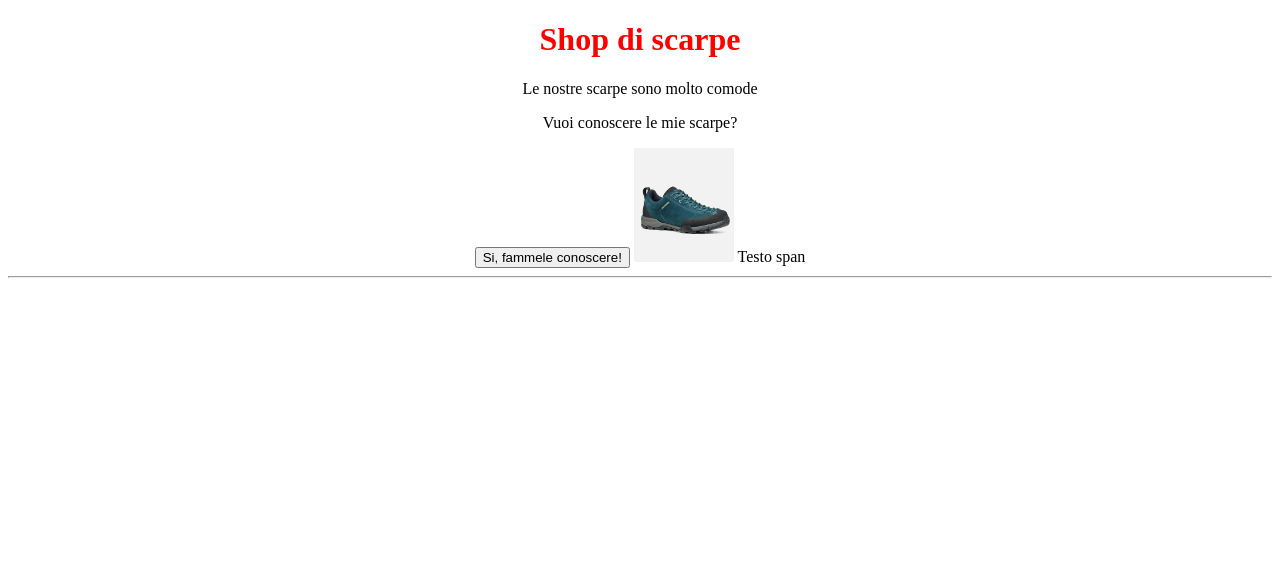
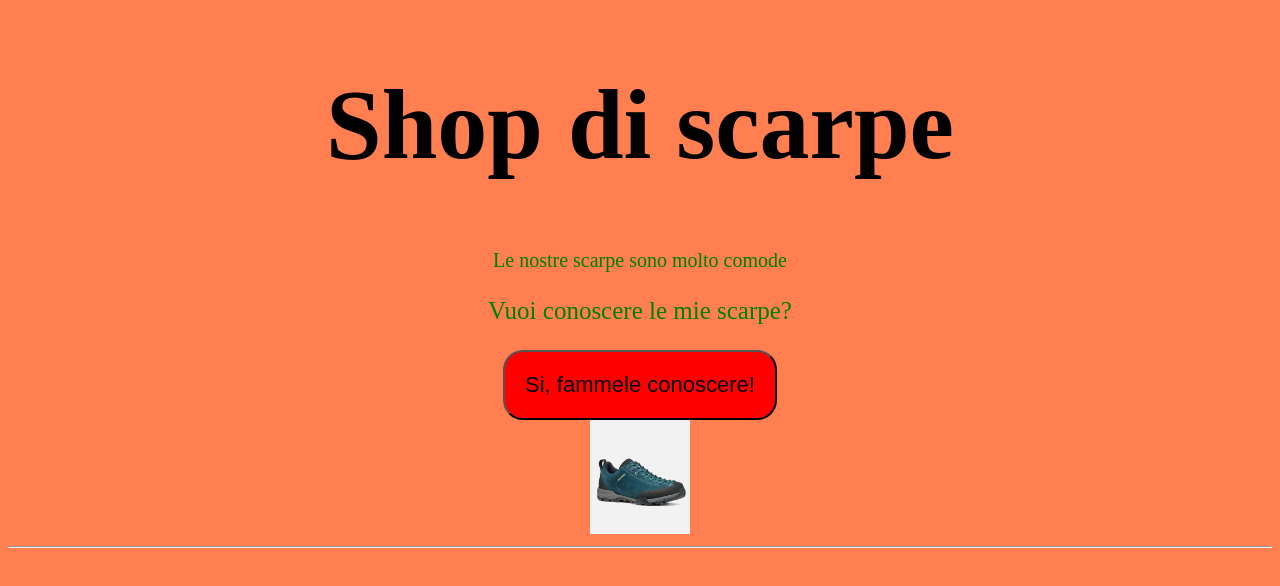
Before and after one commit to Leonwsky/project-mia-febbraio, a plain HTML site: page index.html in a window 1280 px wide. Drawn offline with Linux system fonts and the light colour scheme.

Commit message:
modify index

```diff
--- a/index.html
+++ b/index.html
@@ -5,19 +5,14 @@
     <meta name="viewport" content="width=device-width, initial-scale=1.0">
     <title>Settimana MiaTech</title>
 </head>
-<body style="text-align: center;">
-<h1 style="color: red; text-align: center;">Shop di scarpe</h1>
-<p>Le nostre scarpe sono molto comode</p>
-<p>Vuoi conoscere le mie scarpe?</p>
-<div>
-
-
-<button>Si, fammele conoscere!</button>
-<img src="scarpa.jpg" width="100"
-
-
+<body style="text-align: center; background-color: coral;">
+<h1 style="color: rgb(0, 0, 0); text-align: center; font-size: 100px;">Shop di scarpe</h1>
+<p style="font-size: 20px; color: green;">Le nostre scarpe sono molto comode</p>
+<p style="font-size: 25px; color: green;">Vuoi conoscere le mie scarpe?</p>
+<div style="font-weight: 600; background-color: coral;">
+<button style="background-color: red; font-size: 22px; padding: 20px; border-radius: 20px;">Si, fammele conoscere!</button>
 </div>
-<span>Testo span</span>
+<img src="scarpa.jpg" width="100">
 <hr>
 </body>
 </html>
```
